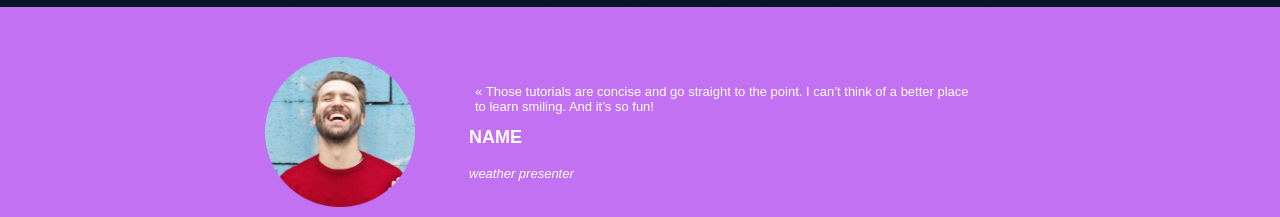
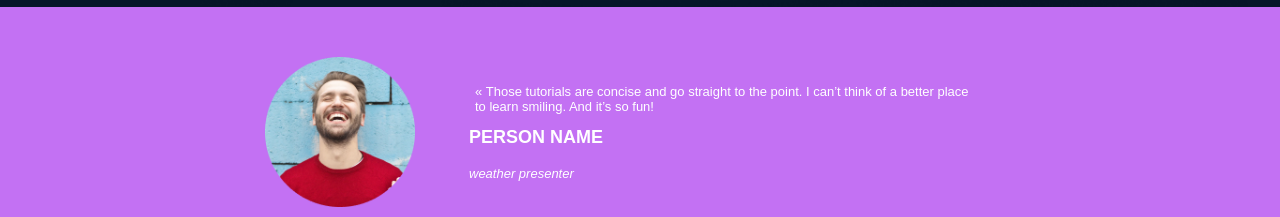
Before and after one commit to Binalayefa/alx_html_css, a plain HTML site: page css-advanced/index.html in a window 1280 px wide. Shown: the part 900-1117 px from the top of the page. Drawn offline with Linux system fonts and the light colour scheme.

Commit message:
Added index.html and updated README.md

```diff
--- a/css-advanced/index.html
+++ b/css-advanced/index.html
@@ -64,7 +64,7 @@
             </div>
             <div class="quote-content">
                 <blockquote>« Those tutorials are concise and go straight to the point. I can’t think of a better place to learn smiling. And it’s so fun!</blockquote>
-                <h3 class="quote-name">NAME</h3>
+                <h3 class="quote-name">PERSON NAME</h3>
                 <P class="quote-title">weather presenter</P>
             </div>
         </section>
```
